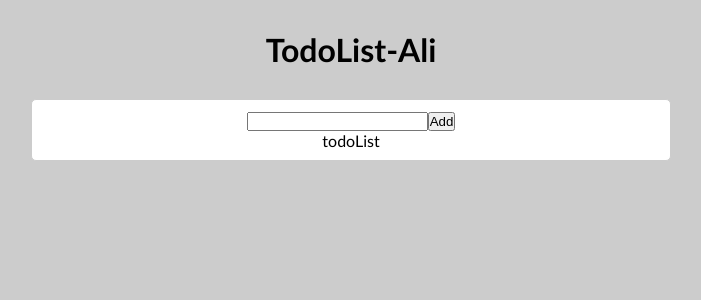
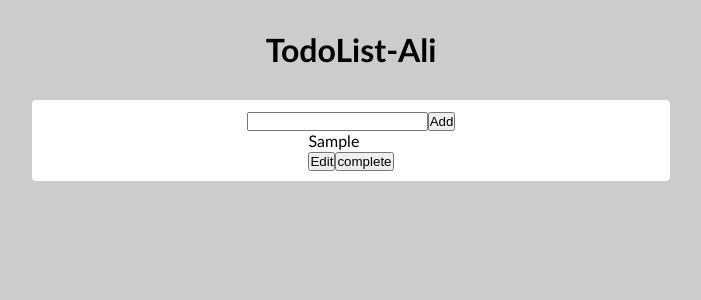
Before and after one commit to Ali-DoostAli/React-Course-TodoList-app, a React (Create React App) app: page / in a window 1280 px wide. Both pictures are taken after typing "Sample" into the empty fields and a click on the button "Add". Shown: the top 300 px of the page, without its empty margins (289-990 px from the left). Built offline with nearby package versions, Linux system fonts and the light colour scheme.

Commit message:
Add Todo Component and develop TodoList

```diff
--- /dev/null
+++ b/src/components/Todo.jsx
@@ -0,0 +1,13 @@
+const Todo = ({todo}) => {
+    return (
+        <div key={todo.id}>
+            <div>{todo.text}</div>
+            <div>
+              <button>Edit</button>
+              <button>complete</button>
+            </div>
+          </div>
+     );
+}
+
+export default Todo;
--- a/src/components/TodoApp.jsx
+++ b/src/components/TodoApp.jsx
@@ -3,24 +3,23 @@ import TodoForm from "./TodoForm";
 import TodoList from "./TodoList";
 
 const TodoApp = () => {
-    const [todos,setTodos] = useState([]);
+  const [todos, setTodos] = useState([]);
 
-
-    const addTodoHandler =(input)=>{
+  const addTodoHandler = (input) => {
     const newTodo = {
       id: Math.floor(Math.random() * 100),
       text: input,
       isCompleted: false,
-      }
-      setTodos([...todos , newTodo]);
-    }
+    };
+    setTodos([...todos, newTodo]);
+  };
 
   return (
     <div className="container">
       <TodoForm addTodoHandler={addTodoHandler} />
-            <TodoList />
+      <TodoList todos={todos} />
     </div>
   );
-}
+};
 
 export default TodoApp;
--- a/src/components/TodoList.jsx
+++ b/src/components/TodoList.jsx
@@ -1,11 +1,23 @@
-const TodoList = (props) => {
-    return (
-        <div>
-          <div>
-            todoList
-          </div>
-        </div>
-     );
-}
+import Todo from "./Todo";
+
+const TodoList = ({todos}) => {
+  const renderTodos =()=>{
+    if (todos.length === 0) return <p>add some todos.</p>;
+    return todos.map((todo)=> {
+        return (
+          <Todo
+          key={todo.id}
+          todo={todo}/>
+        );
+      })
+
+  }
+
+  return (
+    <div>
+      {renderTodos()}
+    </div>
+  );
+};
 
 export default TodoList;
```
Lines whose indentation alone changed are shown as unchanged.
